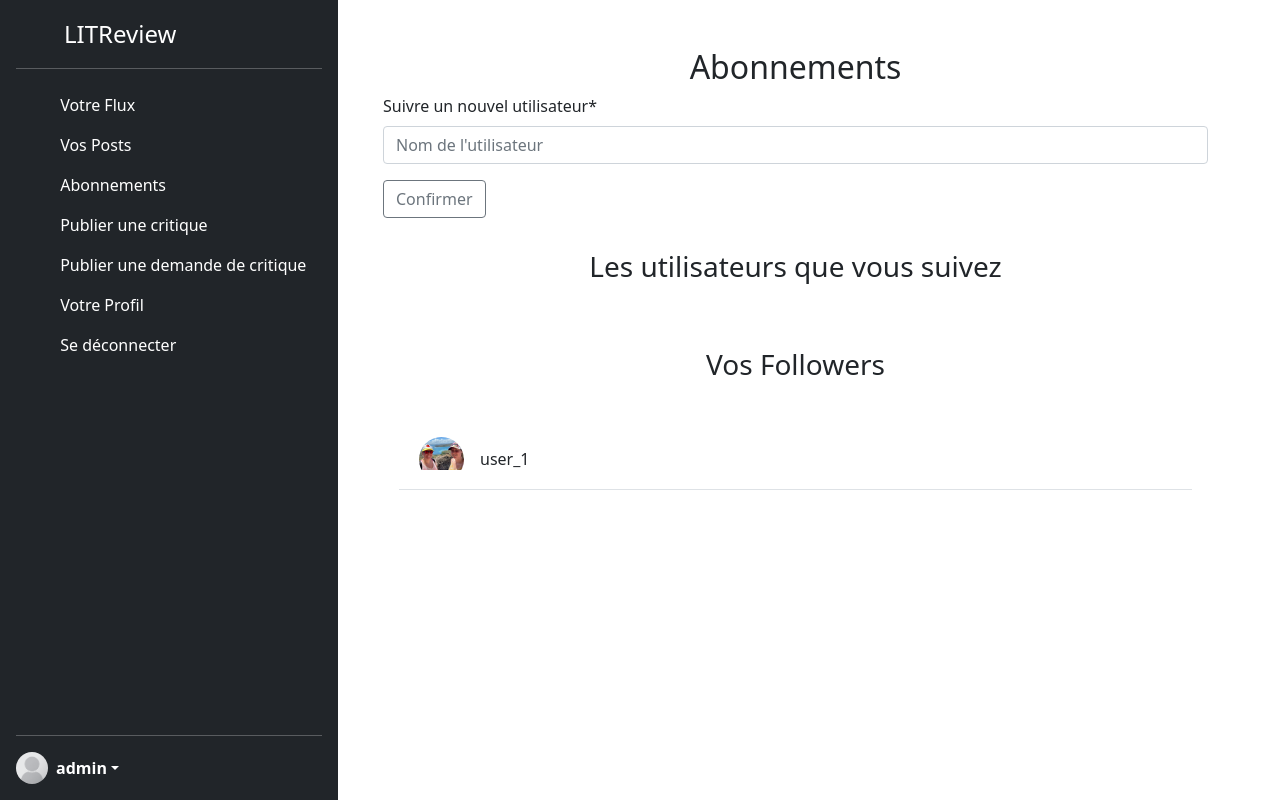
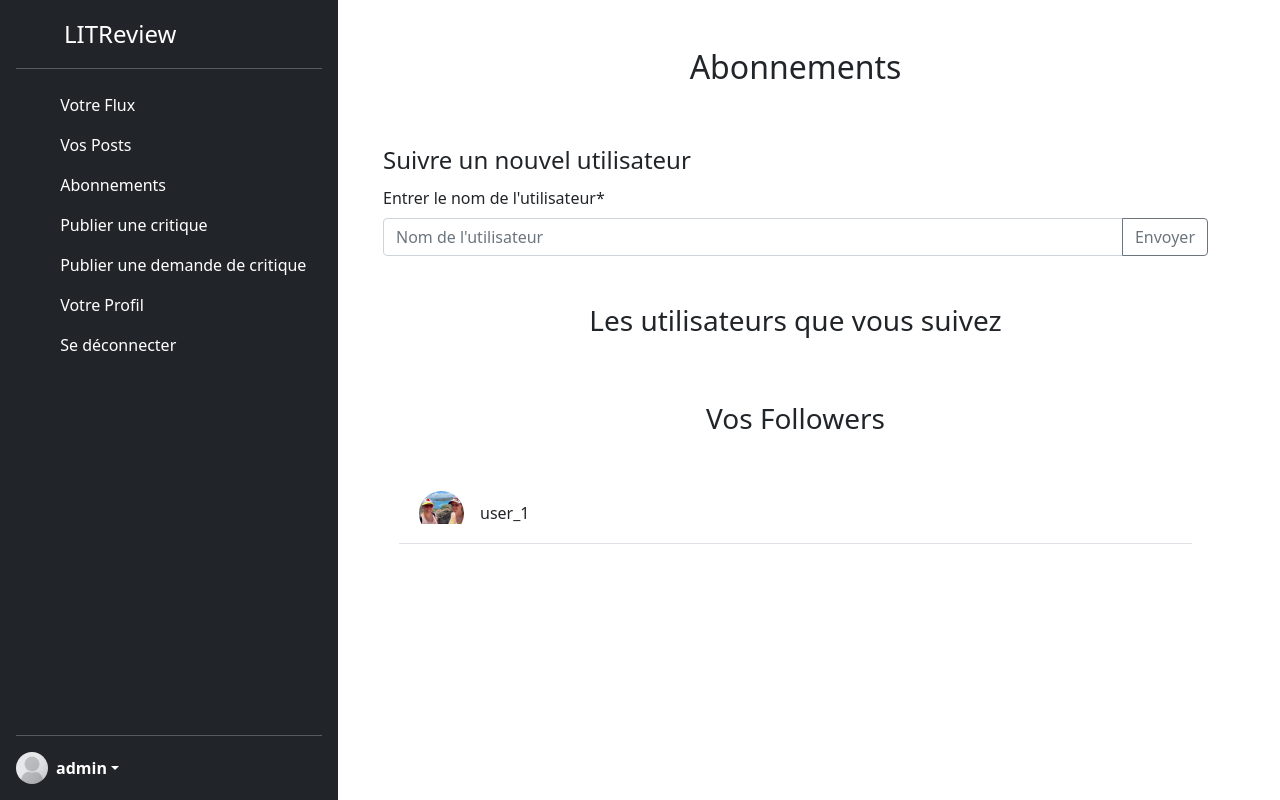
Before and after one commit to go-dev64/LITReview, a Django app: page /follower/follower_page/ in a window 1280 px wide. Run offline with Django 4.2, Linux system fonts and the light colour scheme; a user stored in the database is signed in; data comes from the database, SQL or seed files in the repository; some libraries are stand-ins or nearby versions.

Commit message:
mise en page formulaire user to follow ok

```diff
--- a/follower/forms.py
+++ b/follower/forms.py
@@ -1,4 +1,9 @@
-from cProfile import label
+from ast import Div
+from logging import PlaceHolder
+from turtle import title
+from crispy_forms.helper import FormHelper
+from crispy_forms.layout import Layout, Fieldset
+from crispy_forms.bootstrap import FieldWithButtons, StrictButton
 from django import forms
 from . import models
 from django.contrib.auth import get_user_model
@@ -9,17 +14,30 @@ User = get_user_model()
 class FollowUsersForm(forms.Form):
     user_to_follow = forms.CharField(
         max_length=63,
-        label="Suivre un nouvel utilisateur",
+        label="Entrer le nom de l'utilisateur",
         widget=forms.TextInput(
             attrs={
                 "class": "form-control",
                 "placeholder": "Nom de l'utilisateur",
-                "aria-label": "Nom de l'utilisateur",
-                "aria-describedby": "button-addon2",
+                "aria-label": "Entrer le nom de l'utilisateur",
             }
         ),
     )
 
+    def __init__(self, *args, **kwargs):
+        super().__init__(*args, **kwargs)
+        self.helper = FormHelper()
+        self.helper.layout = Layout(
+            Fieldset(
+                "Suivre un nouvel utilisateur",
+                FieldWithButtons(
+                    "user_to_follow",
+                    StrictButton("Envoyer", type="submit", css_class="btn btn-outline-secondary"),
+                    input_size="input-group-sm",
+                ),
+            ),
+        )
+
 
 class DeleteFollowUserForm(forms.Form):
     delete_followed_user = forms.BooleanField(widget=forms.HiddenInput, initial=True)
--- a/follower/templates/follower/follower_page.html
+++ b/follower/templates/follower/follower_page.html
@@ -5,11 +5,10 @@
     <div class="container">
         <h2 class="text-center">Abonnements</h2>
         <div class="row">
-            <div class="col-12 text-center">
+            <div class="col-12 mt-5">
                 <form method="post" class="text-start">
-                    {{ form|crispy}}
+                    {%crispy form%}
                     {% csrf_token %}
-                <button class="btn btn-outline-secondary" type="submit" id="button-addon2">Confirmer</button>
                 </form>
                 <p>{{message}} </p>
             </div>
```
